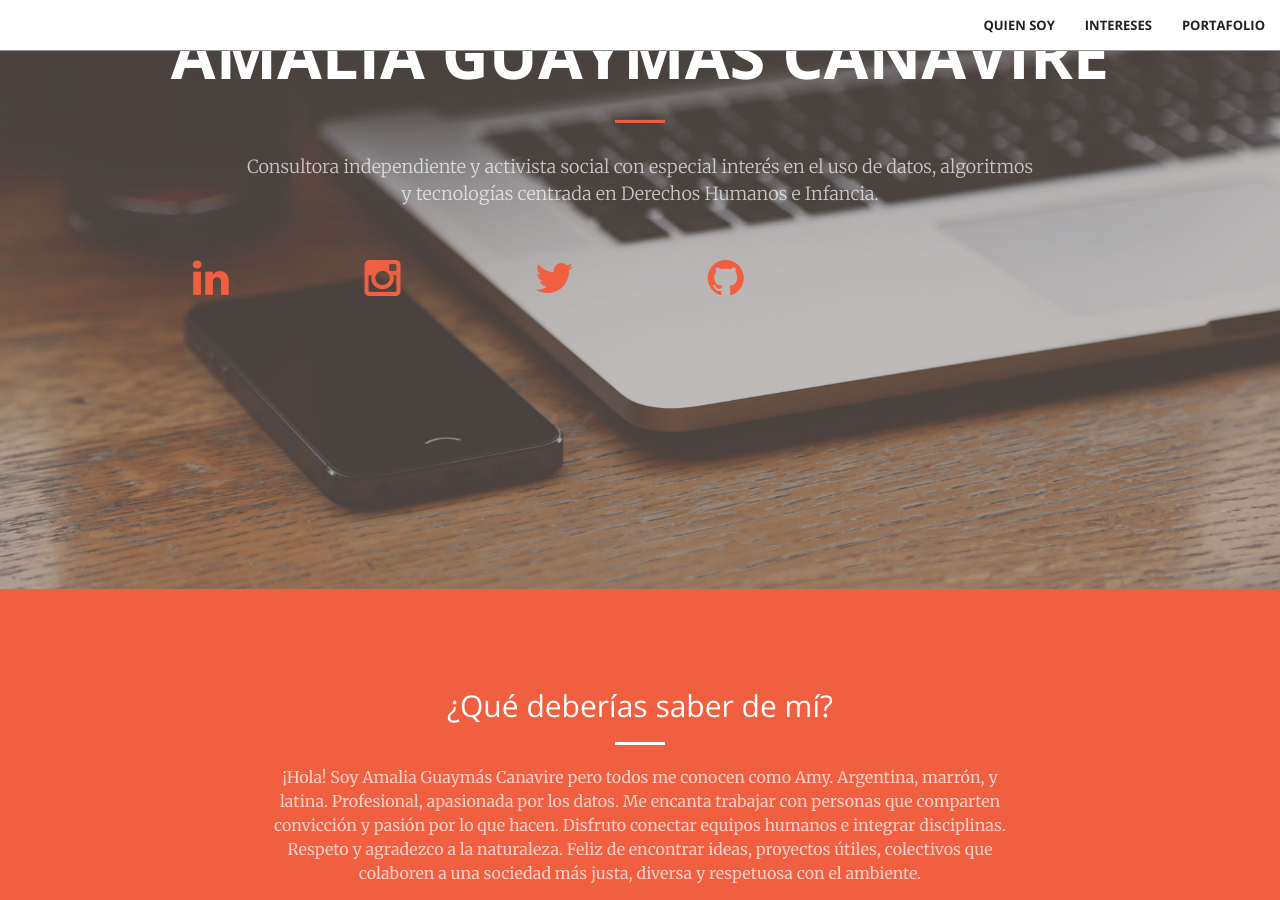
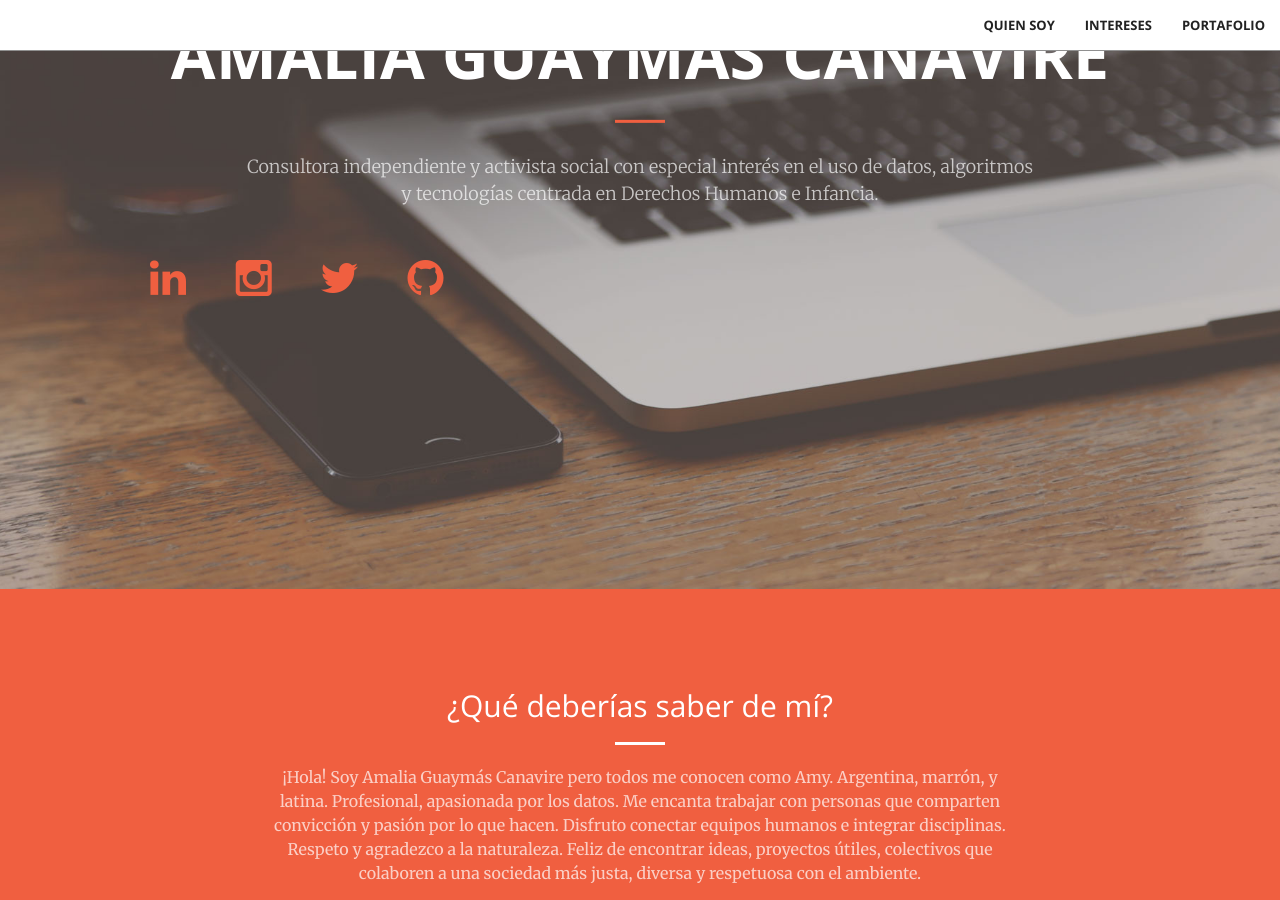
Before and after one commit to AmaliaGuaymasCanavire/amaliaguaymascanavire.github.io, a Jekyll site: the page built from index.html, in a window 1280 px wide and 900 px high, scrolled down 311 px. Built offline with Jekyll 4.4.1, drawn with Linux system fonts in a browser that asks for light colours.

Commit message:
template

```diff
--- a/_includes/header.html
+++ b/_includes/header.html
@@ -6,24 +6,24 @@
             <hr>
             <p>Consultora independiente y activista social con especial interés en el uso de datos, algoritmos y tecnologías centrada en Derechos Humanos e Infancia.	</p>
 			<div class="row">
-					<div class="col-lg-2 text-center">
+					<div class="col-md-1 text-center">
 						<a href="https://www.linkedin.com/in/{{ site.linkedin_username }}">
 							<i class="fa fa-linkedin fa-3x wow bounceIn" data-wow-delay=".1s"></i>
 
 						</a>
 					</div>
 
-					<div class="col-lg-2  text-center">
+					<div class="col-md-1  text-center">
 						<a href="https://www.instagram.com/{{ site.ig_username }}">
 							<i class="fa fa-instagram fa-3x wow bounceIn" data-wow-delay=".1s"></i>
 						</a>
 					</div>
-					<div class="col-lg-2  text-center">
+					<div class="col-md-1  text-center">
 						<a href="https://twitter.com/{{ site.twitter_username }}">
 							<i class="fa fa-twitter fa-3x wow bounceIn" data-wow-delay=".1s"></i>
 						</a>
 					</div>
-					<div class="col-lg-2 text-center">
+					<div class="col-md-1 text-center">
 						<a href="https://github.com/{{ site.github_username }}">
 						<i class="fa fa-github fa-3x wow bounceIn" data-wow-delay=".1s"></i>
 						</a>
```
